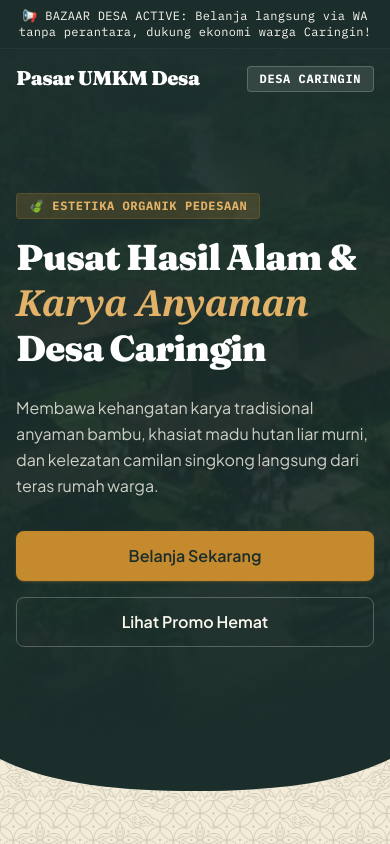
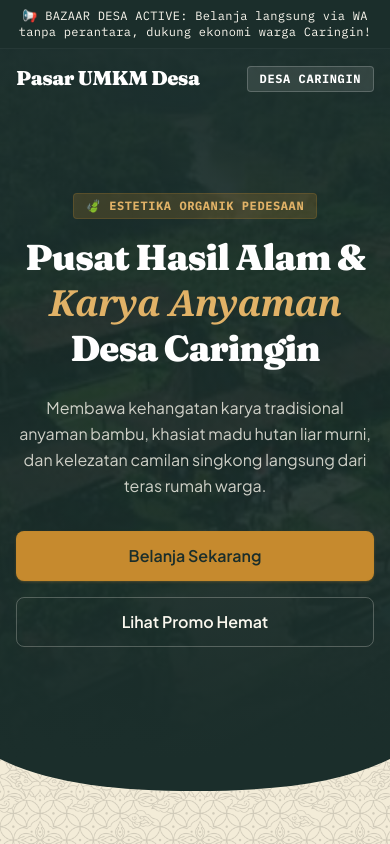
Before and after one commit to ahmadrofiussuud/umkmgo, a Next.js app: page / in a window 390 px wide. Shown: the top 844 px of the page. Built offline with nearby package versions, Linux system fonts and the light colour scheme.

Commit message:
style: center hero text and buttons on mobile layout

```diff
--- a/app/page.tsx
+++ b/app/page.tsx
@@ -133,7 +133,7 @@ export default function Home() {
 
         <div className="max-w-6xl mx-auto w-full grid grid-cols-1 md:grid-cols-12 gap-8 md:gap-12 items-center relative z-10">
           {/* Left Text Column */}
-          <div className="md:col-span-7 text-left flex flex-col items-start">
+          <div className="md:col-span-7 text-center md:text-left flex flex-col items-center md:items-start">
             <Badge
               variant="primary"
               size="md"
@@ -144,10 +144,10 @@ export default function Home() {
             <h1 className="font-display text-4xl sm:text-5xl md:text-6xl font-black tracking-tight leading-tight text-white">
               Pusat Hasil Alam & <span className="text-ochre-light italic font-serif">Karya Anyaman</span> Desa Caringin
             </h1>
-            <p className="font-sans text-base sm:text-lg text-paper-light/80 max-w-xl mt-6 leading-relaxed">
+            <p className="font-sans text-base sm:text-lg text-paper-light/80 max-w-xl mt-6 leading-relaxed mx-auto md:mx-0">
               Membawa kehangatan karya tradisional anyaman bambu, khasiat madu hutan liar murni, dan kelezatan camilan singkong langsung dari teras rumah warga.
             </p>
-            <div className="flex flex-col sm:flex-row gap-4 mt-8 w-full sm:w-auto">
+            <div className="flex flex-col sm:flex-row gap-4 mt-8 w-full sm:w-auto justify-center md:justify-start">
               <a href="#best-sellers" className="w-full sm:w-auto">
                 <Button variant="primary" size="lg" className="w-full shadow-lg shadow-ochre/25">
                   Belanja Sekarang
```
